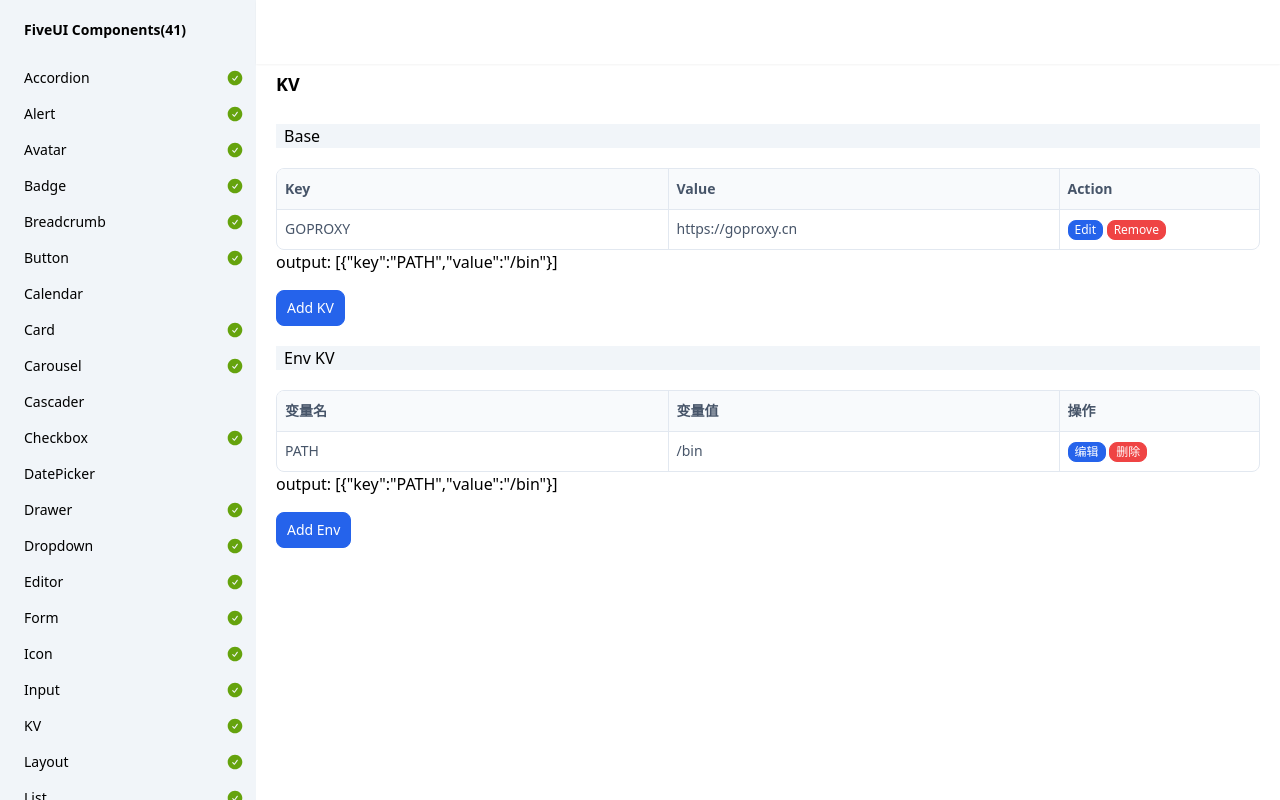
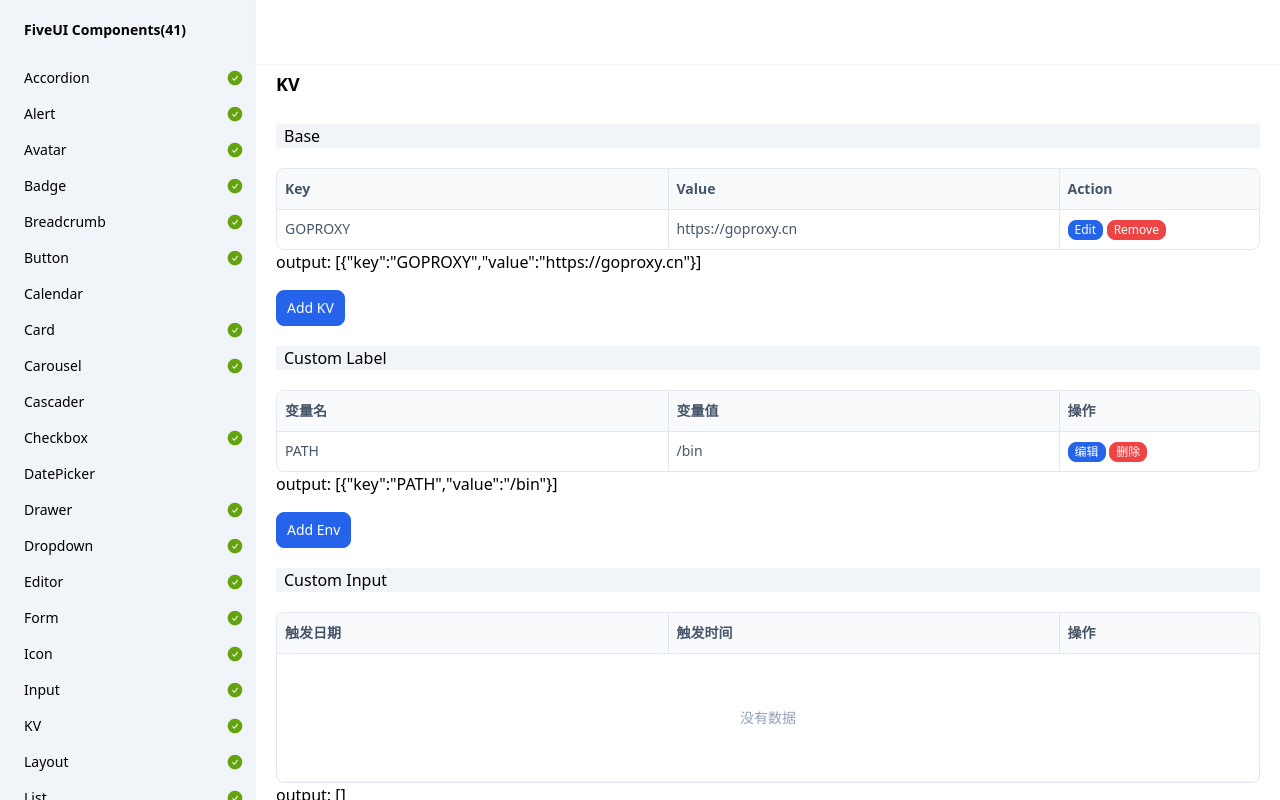
Before and after one commit to wqy2dev/five-ui, a SvelteKit app: page /kv in a window 1280 px wide. Built offline with nearby package versions, Linux system fonts and the light colour scheme.

Commit message:
update kv

```diff
--- a/package.json
+++ b/package.json
@@ -1,7 +1,7 @@
 {
 	"name": "five-ui",
 	"description": "FiveUI is an open source UI toolkit built with Svelte + Tailwind that allows you to create reactive web interfaces using Svelte + Tailwind CSS.",
-	"version": "0.1.21-8",
+	"version": "0.1.21-9",
 	"license": "MIT",
 	"repository": {
 		"type": "git",
--- a/src/lib/index.ts
+++ b/src/lib/index.ts
@@ -33,7 +33,7 @@ export { Slider } from "./slider/index.js";
 export { Space } from "./space/index.js";
 export { Steps } from "./steps/index.js";
 export { Switch } from "./switch/index.js";
-export { Table, type TableColumn } from "./table/index.js";
+export { Table, type TableColumn, type TableColRender } from "./table/index.js";
 export { Tab, TabBar, TabContent, Tabs } from "./tabs/index.js";
 export { Tag } from "./tag/index.js";
 export { Textarea } from "./textarea/index.js";
--- a/src/lib/kv/KV.svelte
+++ b/src/lib/kv/KV.svelte
@@ -1,5 +1,6 @@
 <script lang="ts" module>
-import { Button, Table, Modal, Form, FormField, FormHideField, Input, type FormFieldRule, type FormValidateError, type FormInstance } from "$lib/index.js";
+import { Button, Table, Modal, Form, FormField, FormHideField, Input, type FormFieldRule, type FormValidateError, type FormInstance, type TableColRender } from "$lib/index.js";
+import type { Snippet } from "svelte";
 
 export type KVInstance = {
     add: {():void};
@@ -26,12 +27,15 @@ type KVLabel = {
 export type KVProps = {
     label?:KVLabel,
     value?:KVRow[];
-    valueLength?:number;
     keyTip?:string;
     valueTip?:string;
     actionWidth?:string;
     keyRules?:FormFieldRule[];
     valueRules?:FormFieldRule[];
+    keyInput?:Snippet;
+    valueInput?:Snippet;
+    keyColRender?:TableColRender;
+    valueColRender?:TableColRender;
     onchange?:{(data:any):void};
 }
 
@@ -41,7 +45,6 @@ export type KVProps = {
 
 let {
     value = [],
-    valueLength,
     label = {
         key: "Key",
         value: "Value",
@@ -65,6 +68,10 @@ let {
         rule: (v) => v?.length > 0,
         msg: "Value is required",
     }],
+    keyInput,
+    valueInput,
+    keyColRender,
+    valueColRender,
     onchange,
 }:KVProps = $props();
 
@@ -140,8 +147,8 @@ $effect(() => {
     compact
     effect="hover"
     columns={[
-        {label: label.key, key: "key"},
-        {label: label.value, key: "value"},
+        {label: label.key, key: "key", render:keyColRender},
+        {label: label.value, key: "value", render:valueColRender},
         {label: label.action, key: "_", width: actionWidth, render:actionRender}
     ]}
     source={data}
@@ -169,8 +176,13 @@ $effect(() => {
                 rules={keyRules}
                 tooltip={keyTip}
             >
-                <Input/>
+                {#if keyInput}
+                    {@render keyInput()}
+                {:else}
+                    <Input/>
+                {/if}
             </FormField>
+
             <FormField
                 label={label.value}
                 name="value"
@@ -179,10 +191,11 @@ $effect(() => {
                 rules={valueRules}
                 tooltip={valueTip}
             >
-                <Input
-                    showCount={valueLength !== undefined}
-                    maxlength={valueLength}
-                />
+                {#if valueInput}
+                    {@render valueInput()}
+                {:else}
+                    <Input/>
+                {/if}
             </FormField>
 
             <FormHideField
--- a/src/lib/table/Table.svelte
+++ b/src/lib/table/Table.svelte
@@ -1,7 +1,6 @@
 <script lang="ts" module>
 import { tv } from "tailwind-variants";
 import { onMount, type Snippet } from "svelte";
-import { Squares4 } from "$lib/icons/index.js";
 
 const tableVariants = tv({
 	slots: {
@@ -66,6 +65,8 @@ const tableVariants = tv({
 	},
 });
 
+export type TableColRender = Snippet<[Record<string, any>, number]>;
+
 export type TableColumn = {
     // unique key
     key:string;
@@ -76,7 +77,7 @@ export type TableColumn = {
     // text alignment
     align?: "left"|"center"|"right",
     // custom render
-    render?:Snippet<[Record<string, any>, number]>;
+    render?:TableColRender;
     // column width
     width?:string;
 }
--- a/src/lib/table/index.ts
+++ b/src/lib/table/index.ts
@@ -1 +1 @@
-export { default as Table, type TableColumn } from "./Table.svelte";
+export { default as Table, type TableColumn, type TableColRender } from "./Table.svelte";
--- a/src/routes/kv/+page.svelte
+++ b/src/routes/kv/+page.svelte
@@ -1,10 +1,24 @@
 <script lang="ts">
-import { Button, KV, type KVInstance } from "$lib/index.js";
+import { Button, KV, Radio, RadioGroup, type KVInstance } from "$lib/index.js";
+    import TimePicker from "$lib/timepicker/TimePicker.svelte";
 
 let kvRef:KVInstance;
+let kvRef1:KVInstance;
+let kvRef2:KVInstance;
 
 let output = $state({});
+let output1= $state({});
+let output2= $state({});
 
+const kv = {
+    "1": "周一",
+    "2": "周二",
+    "3": "周三",
+    "4": "周四",
+    "5": "周五",
+    "6": "周六",
+    "7": "周日",
+};
 </script>
 
 <svelte:head>
@@ -43,17 +57,17 @@ let output = $state({});
 
 
 <h4 class="my-5 text-base indent-2 bg-slate-100">
-    Env KV
+    Custom Label
 </h4>
 
 <div class="w-full">
     <KV
-        bind:this={kvRef}
+        bind:this={kvRef1}
         value={[
             {key:"PATH", value:"/bin"}
         ]}
         onchange={v => {
-            output = v;
+            output1 = v;
         }}
         label={{
             key: "变量名",
@@ -65,16 +79,97 @@ let output = $state({});
             modal_title_edit: "编辑环境变量",
             modal_cancel: "取消",
             modal_ok: "确认",
+            placeholder: "没有数据",
         }}
     />
     <div>
-        output: {JSON.stringify(output)}
+        output: {JSON.stringify(output1)}
     </div>
 
     <Button
         class="mt-4"
-        onclick={() => kvRef.add()}
+        onclick={() => kvRef1.add()}
     >
         Add Env
     </Button>
 </div>
+
+
+
+<h4 class="my-5 text-base indent-2 bg-slate-100">
+    Custom Input
+</h4>
+
+<div class="w-full">
+    <KV
+        bind:this={kvRef2}
+        value={[]}
+        onchange={v => {
+            output2 = v;
+        }}
+        label={{
+            key: "触发日期",
+            value: "触发时间",
+            action: "操作",
+            action_edit: "编辑",
+            action_remove: "删除",
+            modal_title_add: "添加",
+            modal_title_edit: "编辑",
+            modal_cancel: "取消",
+            modal_ok: "确认",
+            placeholder: "没有数据",
+        }}
+    >
+        {#snippet keyInput()}
+
+            <RadioGroup
+                name="acv"
+                value="B"
+                onchange={v => console.log("radio acv:", v)}
+            >
+                {#each [
+                    {label:"周一", value:"1"},
+                    {label:"周二", value:"2"},
+                    {label:"周三", value:"3"},
+                    {label:"周四", value:"4"},
+                    {label:"周五", value:"5"},
+                    {label:"周六", value:"6"},
+                    {label:"周日", value:"7"}
+                ] as item}
+                    <Radio value={item.value}>
+                        {#snippet render({disabled, checked})}
+                            <Button
+                                class="mr-3 mb-2"
+                                type="link"
+                                disabled={disabled}
+                                variant={checked?"primary":"flat"}
+                            >
+                                {item.label}
+                            </Button>
+                        {/snippet}
+                    </Radio>
+                {/each}
+            </RadioGroup>
+
+        {/snippet}
+
+        {#snippet valueInput()}
+            <TimePicker placement="topStart"/>
+        {/snippet}
+
+        {#snippet keyColRender(row, index)}
+            {kv[row["key"] as "1"] ?? ""}
+        {/snippet}
+    </KV>
+
+    <div>
+        output: {JSON.stringify(output2)}
+    </div>
+
+    <Button
+        class="mt-4"
+        onclick={() => kvRef2.add()}
+    >
+        Add Env
+    </Button>
+</div>
```
